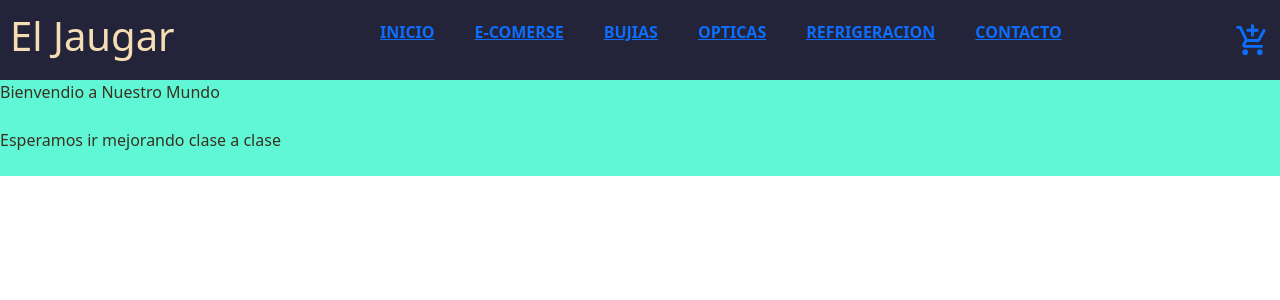
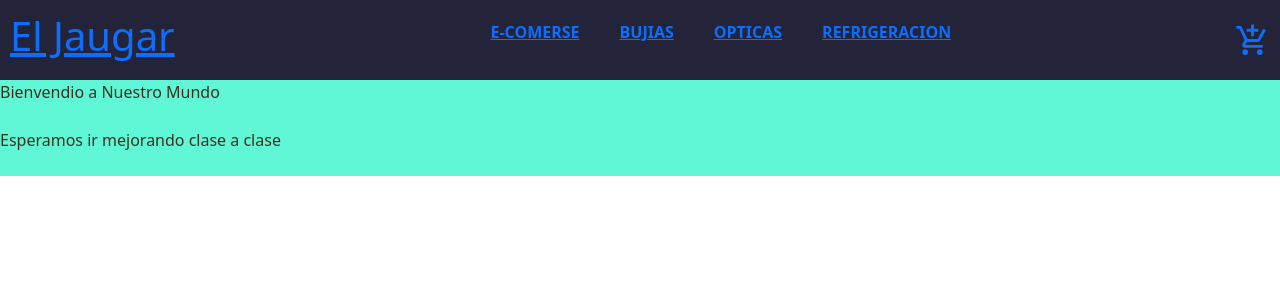
Before and after one commit to jonatan46/Administrate, a React (Create React App) app: page / in a window 1280 px wide. Shown: the top 300 px of the page. Built offline with nearby package versions, Linux system fonts and the light colour scheme.

Commit message:
acomodando un poco el NavBar

```diff
--- a/src/Component/NavBar/NavBar.js
+++ b/src/Component/NavBar/NavBar.js
@@ -7,16 +7,14 @@ export const NavBar = () => {
     return (
         <header className="header">
 
-            <h1>El Jaugar</h1>
+            <Link to="/"><h1>El Jaugar</h1></Link>
 
             <nav>
                 <ul>
-                    <li><Link to="/">Inicio</Link></li>
                     <li><Link to="listcomplet">E-comerse</Link></li>
                     <li><Link to="list/Encendido">Bujias</Link></li>
                     <li><Link to="list/luces">Opticas</Link></li>
                     <li><Link to="list/agua">Refrigeracion</Link></li>
-                    <li><Link to="contact">Contacto</Link></li>
                 </ul>
             </nav>
             <Link to="/carrito"><CartWidget/></Link>
```
